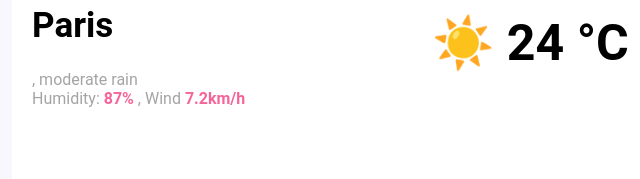
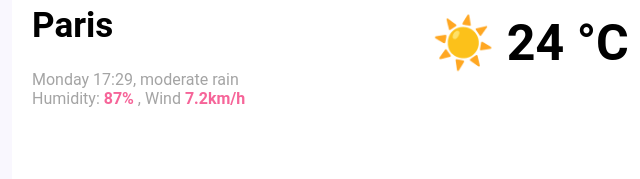
Before and after one commit to LinaDelocour/vanilla, a plain HTML site: page index.html in a window 1280 px wide. Shown: the part 211-390 px from the top of the page, 308-948 px from the left. Drawn offline with Linux system fonts and the light colour scheme.

Commit message:
JavaScript for the search button

```diff
--- a/index.html
+++ b/index.html
@@ -9,7 +9,7 @@
 <body>
     <div class="weather-app">
         <header>
-            <form id=""search-form>
+            <form id="search-form">
                 <input type="search" placeholder="Enter a city..." required class="search-input">
                 <input type="submit" value="Search" class="search-button">
             </form>
@@ -39,5 +39,7 @@
                 </footer>
             </div>
         </main>
+    </div>
 </body>
+<script src="javascript.js"></script>
 </html>
--- a/javascript.js
+++ b/javascript.js
@@ -0,0 +1,38 @@
+function title(event){
+  event.preventDefault();
+  let search=document.querySelector("#search-input");
+  let city=document.querySelector("#current-city");
+  city.innerHTML=search.value;
+}
+
+function date(dates) {
+  let minutes = dates.getMinutes();
+  let hours = dates.getHours();
+  let day = dates.getDay();
+
+  if (hours < 10) {
+    hours = `0${hours}`;
+  }
+  if (minutes < 10) {
+    minutes = `0${minutes}`;
+  }
+
+  let days = [
+    "Sunday",
+    "Monday",
+    "Tuesday",
+    "Wednesday",
+    "Thursday",
+    "Friday",
+    "Saturday",
+  ];
+  let newDay = days[day];
+  return `${newDay} ${hours}:${minutes}`;
+}
+
+let now = new Date();
+let formatDate = document.querySelector("#current-date");
+formatDate.innerHTML = date(now);
+
+let searchForm=document.querySelector("#search-form");
+searchForm.addEventListener("submit", title);
```
